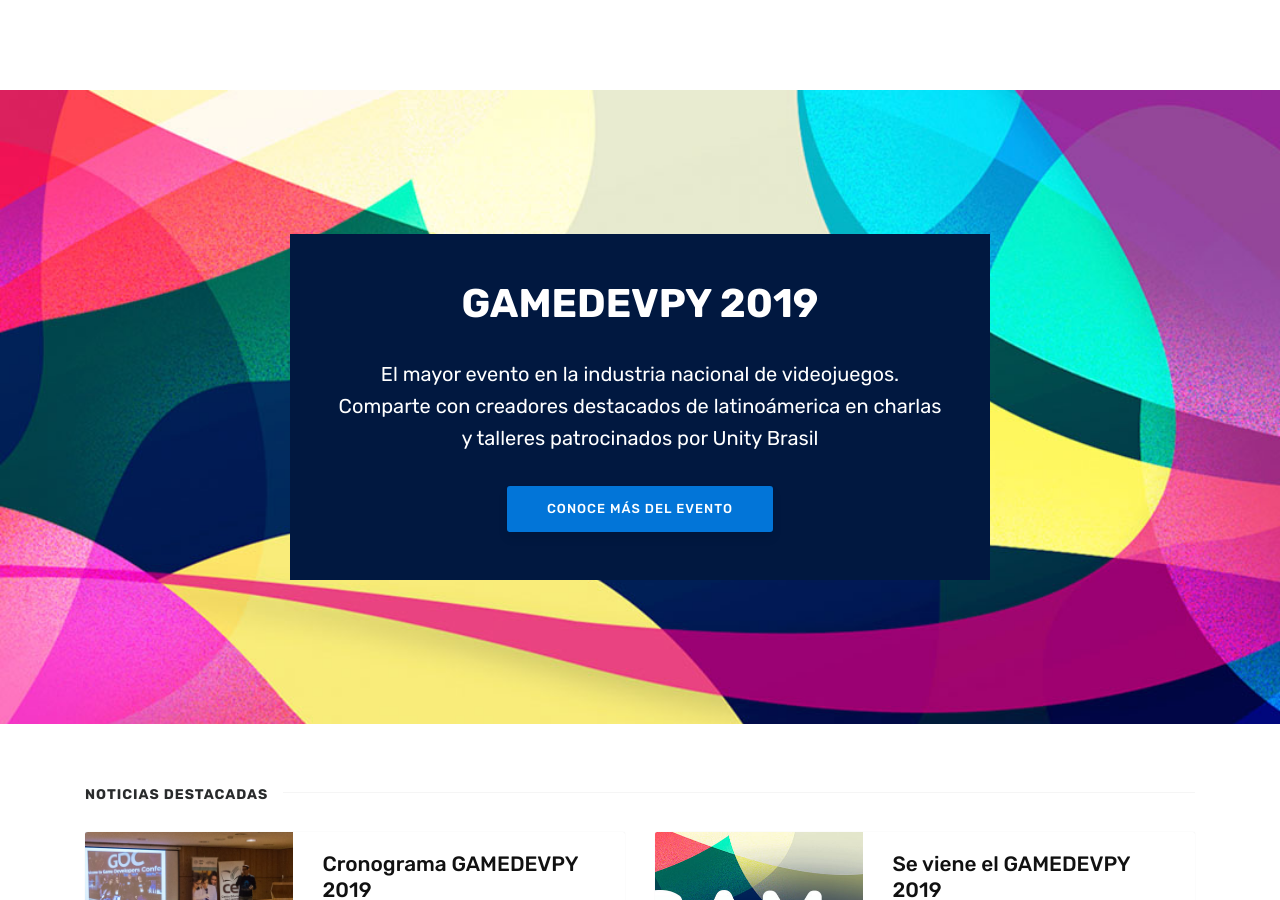
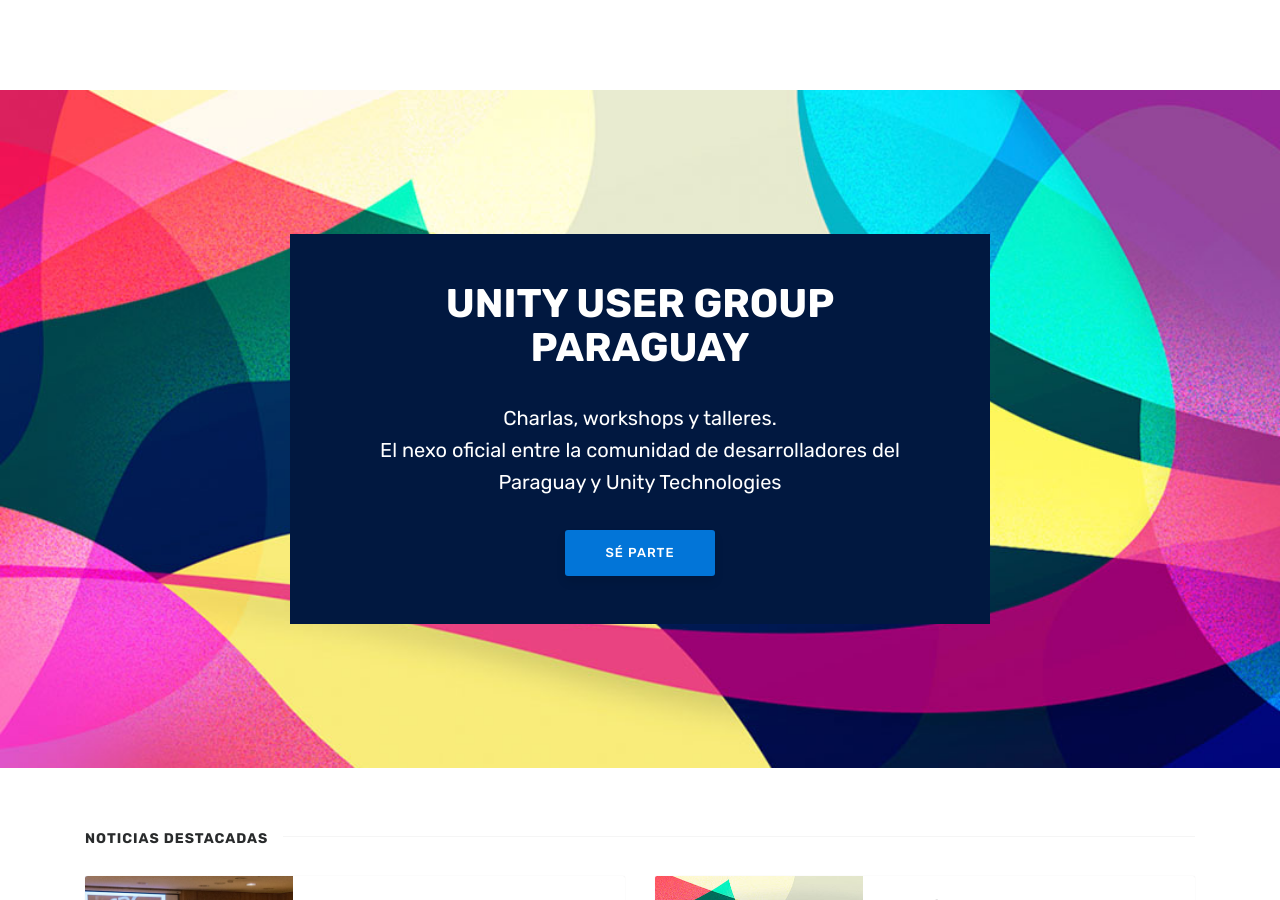
Before and after one commit to pescode/igdapy.github.io, a Jekyll site: the page built from index.html, in a window 1280 px wide and 900 px high. Built offline with Jekyll 4.4.1, drawn with Linux system fonts in a browser that asks for light colours; the list of posts is cut into pages by our own code.

Commit message:
portada unity group

```diff
--- a/index.html
+++ b/index.html
@@ -12,9 +12,9 @@
 ================================================== -->
 <section class="intro">
     <div class="wrapintro">
-        <h1>GAMEDEVPY 2019</h1>
-        <h2 class="lead">El mayor evento en la industria nacional de videojuegos.<br>Comparte con creadores destacados de latinoámerica en charlas y talleres patrocinados por Unity Brasil</h2>
-        <a href="{{ site.baseurl }}/eventos/gamedevpy2019" class="btn">CONOCE MÁS DEL EVENTO</a>
+        <h1>UNITY USER GROUP PARAGUAY</h1>
+        <h2 class="lead">Charlas, workshops y talleres.<br>El nexo oficial entre la comunidad de desarrolladores del Paraguay y Unity Technologies</h2>
+        <a href="https://connect.unity.com/g/unity-paraguay-asuncion" target="_blank" class="btn">SÉ PARTE</a>
     </div>
 </section>
 
```
